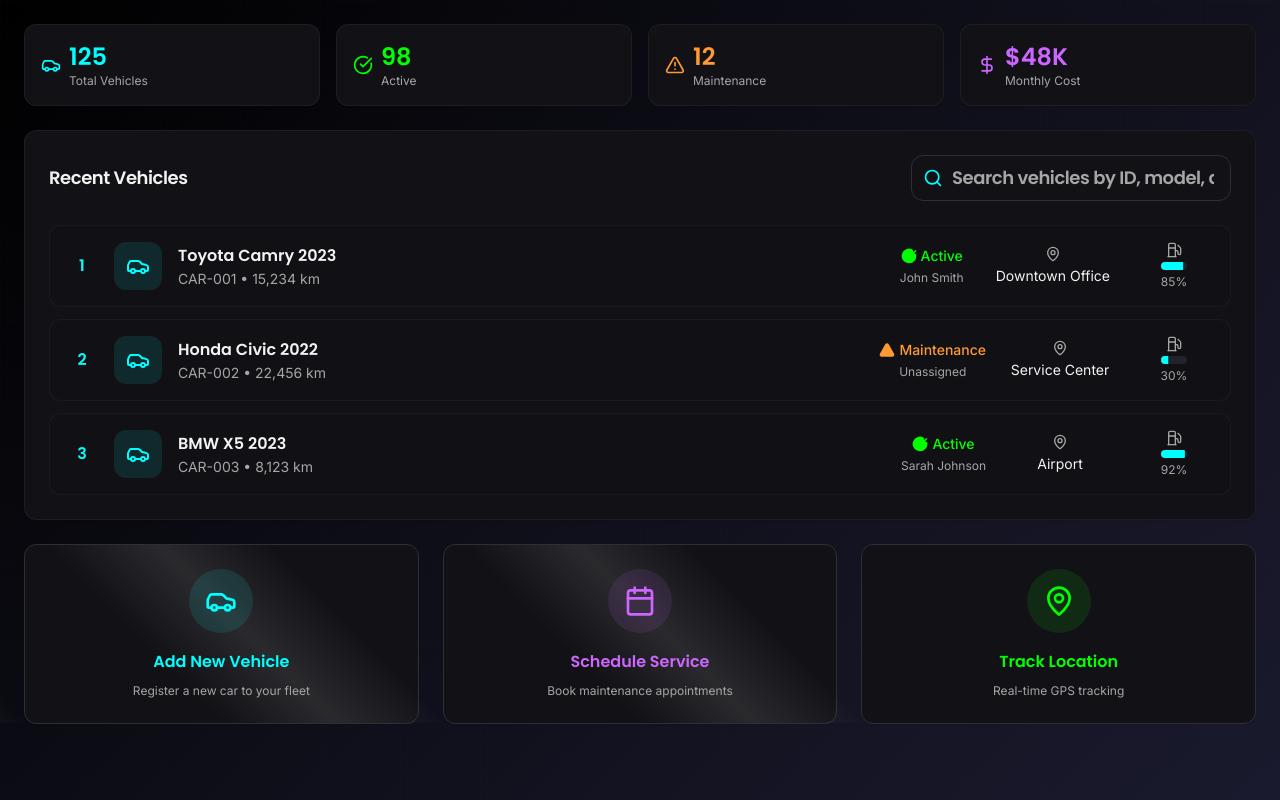
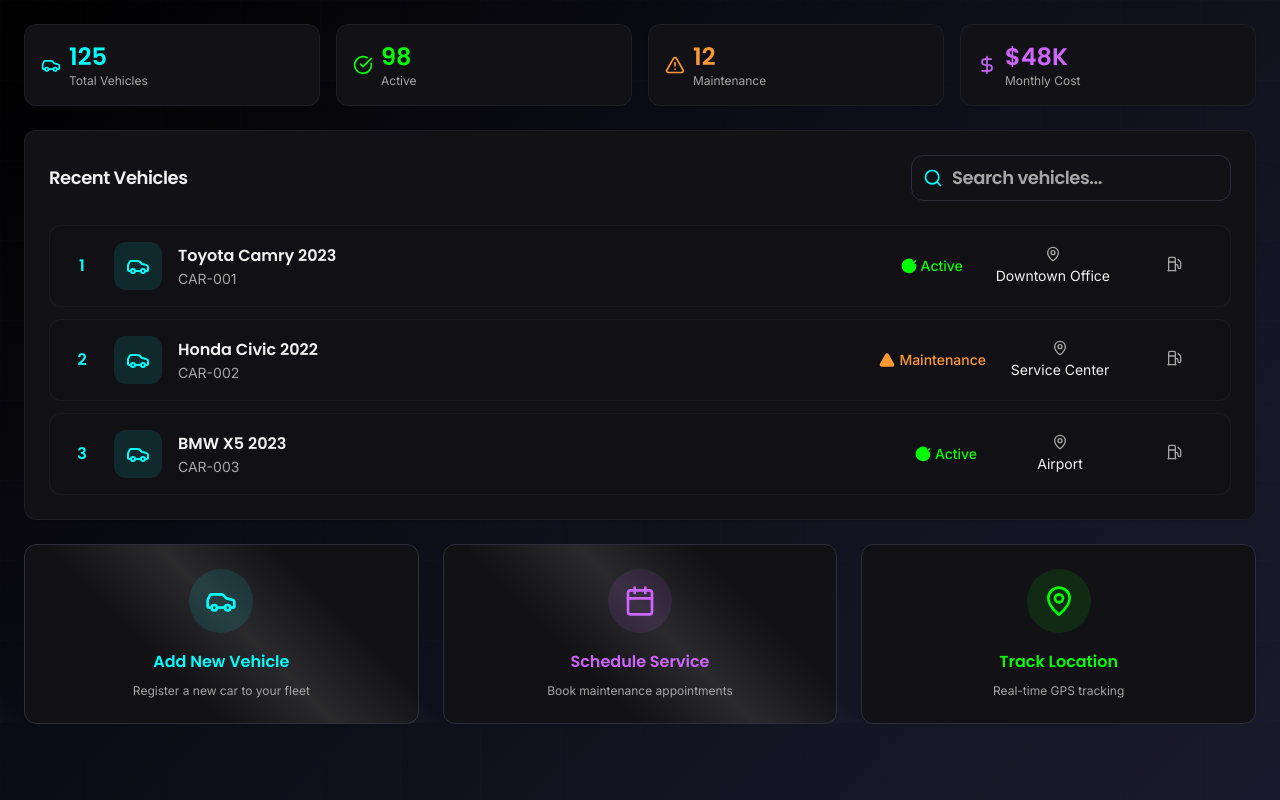
Before and after one commit to Shreya-meaw/asset_management, a React (Vite) app: page /cars in a window 1280 px wide. Built offline with nearby package versions, Linux system fonts and the light colour scheme; sample sign-in values are in the browser's storage.

Commit message:
Removed unwanted properties from cars

```diff
--- /dev/null
+++ b/client/components/AddAssetModal.tsx
@@ -0,0 +1,64 @@
+import React, { useState } from "react";
+import { Button } from "@/components/ui/button";
+
+type AssetType = "car" | "property" | "laptop";
+
+interface AddAssetModalProps {
+    open: boolean;
+    onClose: () => void;
+    assetType: AssetType;
+    onAdd: (data: any) => void;
+}
+
+export function AddAssetModal({ open, onClose, assetType, onAdd }: AddAssetModalProps) {
+    const [form, setForm] = useState({ name: "", description: "" });
+
+    if (!open) return null;
+
+    return (
+        <div className="fixed inset-0 bg-black/40 flex items-center justify-center z-50">
+            <div className="bg-background rounded-xl p-8 w-full max-w-md shadow-lg relative">
+                <h2 className="text-2xl font-heading font-bold mb-6 text-center">
+                    Add New {assetType.charAt(0).toUpperCase() + assetType.slice(1)}
+                </h2>
+                <form
+                    onSubmit={e => {
+                        e.preventDefault();
+                        onAdd(form);
+                        setForm({ name: "", description: "" });
+                        onClose();
+                    }}
+                    className="space-y-6"
+                >
+                    <input
+                        type="text"
+                        placeholder="Name"
+                        value={form.name}
+                        onChange={e => setForm({ ...form, name: e.target.value })}
+                        className="w-full border rounded px-4 py-2"
+                        required
+                    />
+                    <input
+                        type="text"
+                        placeholder="Description"
+                        value={form.description}
+                        onChange={e => setForm({ ...form, description: e.target.value })}
+                        className="w-full border rounded px-4 py-2"
+                        required
+                    />
+                    <div className="flex justify-end gap-4">
+                        <Button type="button" onClick={onClose} variant="outline">
+                            Cancel
+                        </Button>
+                        <Button
+                            type="submit"
+                            className="bg-white text-black border border-border hover:bg-gray-100 px-6 py-3 w-auto sm:w-auto"
+                        >
+                            Add {assetType}
+                        </Button>
+                    </div>
+                </form>
+            </div>
+        </div>
+    );
+}
--- a/client/components/dashboards/cars-dashboard.tsx
+++ b/client/components/dashboards/cars-dashboard.tsx
@@ -13,43 +13,37 @@ import {
   DollarSign,
   Search,
 } from "lucide-react";
+import { AddAssetModal } from "../AddAssetModal";
 
 export function CarsDashboard() {
   const carData = [
     {
       id: "CAR-001",
-      model: "Toyota Camry 2023",
+      name: "Toyota Camry 2023",
       status: "active",
       location: "Downtown Office",
-      fuelLevel: 85,
-      lastService: "2024-01-15",
-      mileage: "15,234 km",
-      driver: "John Smith",
     },
     {
       id: "CAR-002",
-      model: "Honda Civic 2022",
+      name: "Honda Civic 2022",
       status: "maintenance",
       location: "Service Center",
-      fuelLevel: 30,
-      lastService: "2024-01-20",
-      mileage: "22,456 km",
-      driver: "Unassigned",
     },
     {
       id: "CAR-003",
-      model: "BMW X5 2023",
+      name: "BMW X5 2023",
       status: "active",
-      location: "Airport",
-      fuelLevel: 92,
-      lastService: "2024-01-10",
-      mileage: "8,123 km",
-      driver: "Sarah Johnson",
+      location: "Airport"
     },
   ];
 
   const [searchQuery, setSearchQuery] = useState("");
+  const [showAddModal, setShowAddModal] = useState(false);
 
+  const handleAddCar = (data: any) => {
+    // Add car logic here
+    console.log("New car:", data);
+  };
   const normalize = (str: string) => str.toLowerCase();
 
   const filteredCars = React.useMemo(() => {
@@ -66,8 +60,7 @@ export function CarsDashboard() {
     const otherMatches = carData.filter(
       (car) =>
         !normalize(car.id).includes(q) &&
-        (normalize(car.model).includes(q) ||
-          normalize(car.driver).includes(q) ||
+        (normalize(car.name).includes(q) ||
           normalize(car.status).includes(q) ||
           normalize(car.location).includes(q))
     );
@@ -165,7 +158,7 @@ export function CarsDashboard() {
             <div className="relative w-full md:max-w-xs">
               <input
                 type="text"
-                placeholder="Search vehicles by ID, model, driver..."
+                placeholder="Search vehicles..."
                 value={searchQuery}
                 onChange={(e) => setSearchQuery(e.target.value)}
                 className="w-full pl-10 pr-4 py-2 rounded-lg bg-card border border-border text-muted-foreground placeholder:text-muted-foreground focus:outline-none focus:ring-2 focus:ring-neon-cyan focus:border-neon-cyan transition"
@@ -193,9 +186,9 @@ export function CarsDashboard() {
                       <Car className="w-6 h-6 text-neon-cyan" />
                     </div>
                     <div className="min-w-0">
-                      <p className="font-heading font-semibold truncate">{car.model}</p>
+                      <p className="font-heading font-semibold truncate">{car.name}</p>
                       <p className="text-sm text-muted-foreground truncate">
-                        {car.id} • {car.mileage}
+                        {car.id}
                       </p>
                     </div>
                   </div>
@@ -211,7 +204,7 @@ export function CarsDashboard() {
                         {getStatusIcon(car.status)}
                         <span className="text-sm font-medium capitalize">{car.status}</span>
                       </div>
-                      <p className="text-xs text-muted-foreground sm:mt-1">{car.driver}</p>
+                      {/* <p className="text-xs text-muted-foreground sm:mt-1">{car.driver}</p> */}
                     </div>
 
                     <div className="flex items-center justify-between sm:flex-col sm:items-center sm:min-w-[100px] mt-2 sm:mt-0">
@@ -221,10 +214,10 @@ export function CarsDashboard() {
 
                     <div className="flex items-center justify-between sm:flex-col sm:items-center sm:min-w-[80px] mt-2 sm:mt-0">
                       <Fuel className="w-4 h-4 text-muted-foreground sm:mb-1" />
-                      <div className="flex-1 min-w-0">
+                      {/* <div className="flex-1 min-w-0">
                         <Progress value={car.fuelLevel} className="h-2" />
                         <p className="text-xs text-muted-foreground mt-1">{car.fuelLevel}%</p>
-                      </div>
+                      </div> */}
                     </div>
                   </div>
                 </div>
@@ -239,7 +232,7 @@ export function CarsDashboard() {
       {/* Quick Actions */}
       <div className="grid grid-cols-1 sm:grid-cols-2 md:grid-cols-3 gap-6">
         <Card className="card-hover-enhance cursor-pointer group">
-          <CardContent className="p-6 text-center relative overflow-hidden">
+          <CardContent onClick={() => setShowAddModal(true)} className="p-6 text-center relative overflow-hidden">
             <div className="absolute top-0 right-0 w-12 h-12 bg-neon-cyan/10 rounded-full blur-xl opacity-0 group-hover:opacity-100 transition-opacity"></div>
             <div className="relative z-10">
               <div className="w-16 h-16 mx-auto bg-neon-cyan/10 rounded-full flex items-center justify-center mb-4 group-hover:scale-110 group-hover:rotate-6 transition-all duration-300">
@@ -253,6 +246,13 @@ export function CarsDashboard() {
             </div>
           </CardContent>
         </Card>
+
+        <AddAssetModal
+        open={showAddModal}
+        onClose={() => setShowAddModal(false)}
+        assetType="car"
+        onAdd={handleAddCar}
+      />
 
         <Card className="card-hover-enhance cursor-pointer group">
           <CardContent className="p-6 text-center relative overflow-hidden">
--- a/client/components/hero-section.tsx
+++ b/client/components/hero-section.tsx
@@ -119,10 +119,10 @@ export function HeroSection({ onLoginClick }: HeroSectionProps) {
                 {/* Show login button only if not logged in */}
                 {!isLoggedIn && (
                   <Button
-                    className="btn-neon text-neon-cyan border-neon-cyan hover:bg-neon-cyan/10 text-lg px-10 py-6 w-full sm:w-auto group"
+                    className="btn-neon text-neon-cyan border-neon-cyan hover:bg-neon-cyan/10 text-lg px-10 py-6 w-auto sm:w-auto group"
                     onClick={onLoginClick}
                   >
-                    Please login to manage your assets
+                    Login to manage your assets
                     <ChevronRight className="w-5 h-5 ml-2 group-hover:translate-x-1 transition-transform" />
                   </Button>
                 )}
```
